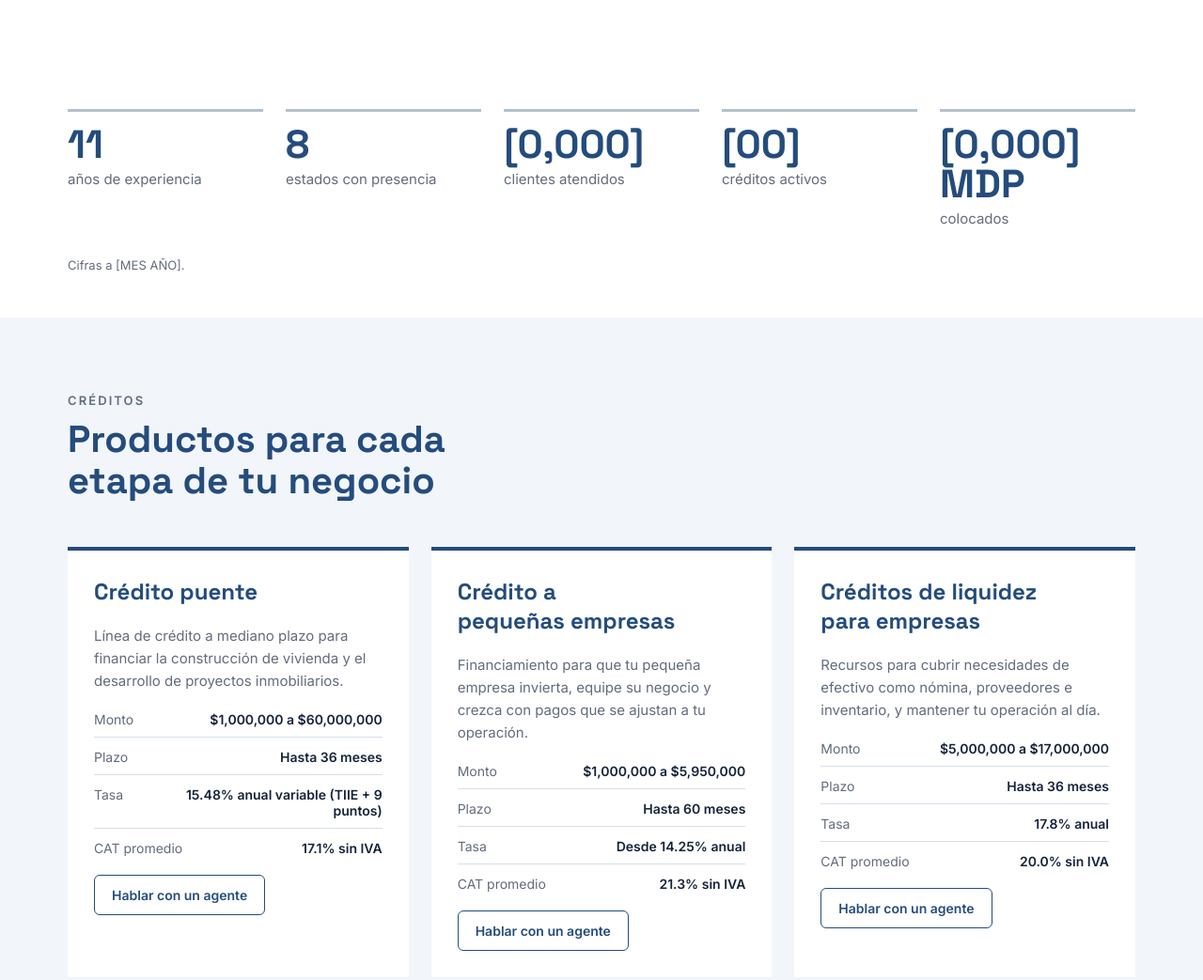
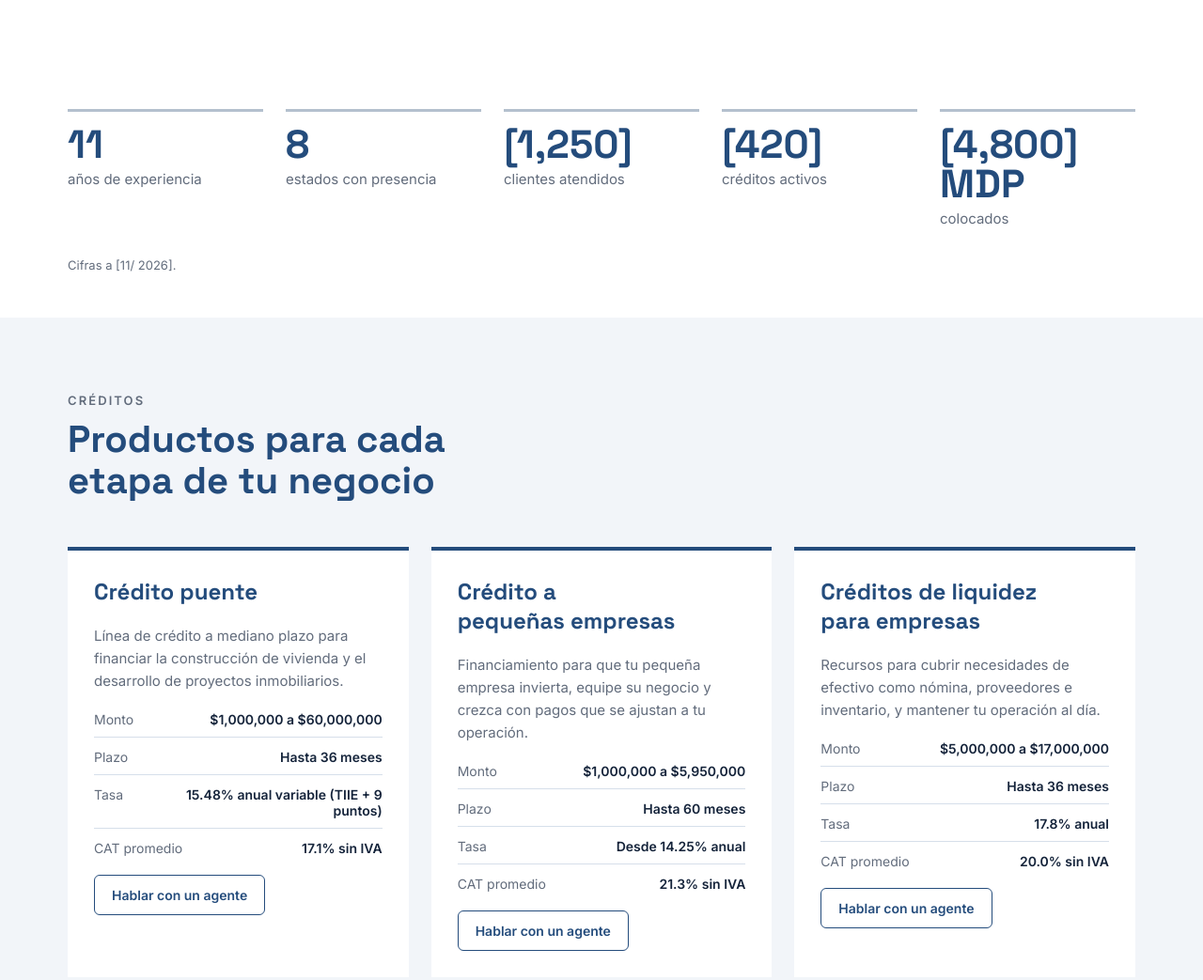
Before and after one commit to Mentek03/interfinanciera-regional, a plain HTML site: page index.html in a window 1280 px wide. Shown: the part 1460-2503 px from the top of the page at 94% size. Drawn offline with Linux system fonts and the light colour scheme; no server answers.

Commit message:
Update index.html

```diff
--- a/index.html
+++ b/index.html
@@ -138,19 +138,19 @@ a:focus-visible,button:focus-visible,input:focus-visible,select:focus-visible{ou
 <span style="font-size:15px;color:#626C7C">estados con presencia</span>
 </div>
 <div style="flex:1 1 150px;min-width:0;display:flex;flex-direction:column;gap:6px;border-top:3px solid #B4C0CE;padding-top:14px">
-<span style="font-family:'Space Grotesk',sans-serif;font-size:42px;font-weight:700;line-height:1;color:#244C7C">[0,000]</span>
+<span style="font-family:'Space Grotesk',sans-serif;font-size:42px;font-weight:700;line-height:1;color:#244C7C">[1,250]</span>
 <span style="font-size:15px;color:#626C7C">clientes atendidos</span>
 </div>
 <div style="flex:1 1 150px;min-width:0;display:flex;flex-direction:column;gap:6px;border-top:3px solid #B4C0CE;padding-top:14px">
-<span style="font-family:'Space Grotesk',sans-serif;font-size:42px;font-weight:700;line-height:1;color:#244C7C">[00]</span>
+<span style="font-family:'Space Grotesk',sans-serif;font-size:42px;font-weight:700;line-height:1;color:#244C7C">[420]</span>
 <span style="font-size:15px;color:#626C7C">créditos activos</span>
 </div>
 <div style="flex:1 1 150px;min-width:0;display:flex;flex-direction:column;gap:6px;border-top:3px solid #B4C0CE;padding-top:14px">
-<span style="font-family:'Space Grotesk',sans-serif;font-size:42px;font-weight:700;line-height:1;color:#244C7C">[0,000] MDP</span>
+<span style="font-family:'Space Grotesk',sans-serif;font-size:42px;font-weight:700;line-height:1;color:#244C7C">[4,800] MDP</span>
 <span style="font-size:15px;color:#626C7C">colocados</span>
 </div>
 </div>
-<p style="font-size:13px;color:#626C7C">Cifras a [MES AÑO].</p>
+<p style="font-size:13px;color:#626C7C">Cifras a [11/ 2026].</p>
 </div>
 </section>
 
@@ -358,6 +358,7 @@ a:focus-visible,button:focus-visible,input:focus-visible,select:focus-visible{ou
 </section>
 
 <!-- REGULADORES -->
+<!--
 <section style="background:#ffffff;border-top:1px solid #D6DFEA">
 <div style="max-width:1200px;margin:0 auto;padding:48px 32px;box-sizing:border-box;display:flex;flex-direction:column;gap:20px">
 <p style="font-size:16px;line-height:1.6;font-weight:600;color:#244C7C;max-width:760px">Interfinanciera Regional, S.A.P.I. de C.V. [CONFIRMAR: tipo de entidad y autoridad que la regula o supervisa].</p>
@@ -370,7 +371,7 @@ a:focus-visible,button:focus-visible,input:focus-visible,select:focus-visible{ou
 </ul>
 </div>
 </section>
-
+-->
 <!-- FOOTER -->
 <footer id="legal" style="background:#0F2747;color:#D3DFEE">
 <div style="max-width:1200px;margin:0 auto;padding:64px 32px 40px;box-sizing:border-box;display:flex;flex-direction:column;gap:48px">
```
